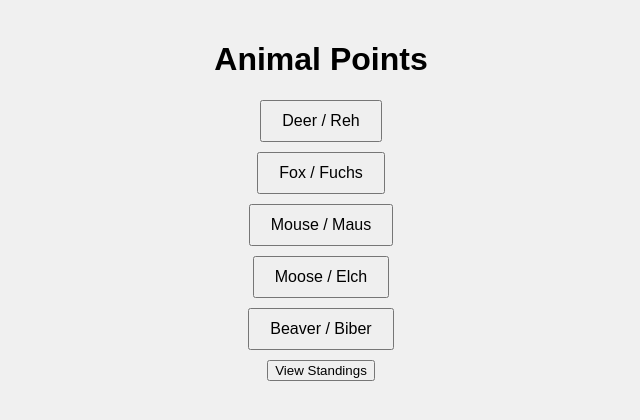
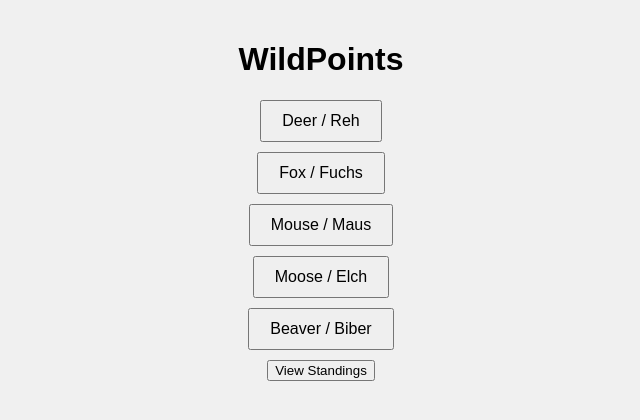
Before and after one commit to GoDeeg/WildPoints, a plain HTML site: page index.html in a window 1280 px wide. Shown: the whole page, without its empty margins (319-959 px from the left). Drawn offline with Linux system fonts and the light colour scheme.

Commit message:
Update index.html

```diff
--- a/index.html
+++ b/index.html
@@ -7,7 +7,7 @@
     <link rel="stylesheet" href="styles.css">
 </head>
 <body>
-    <h1>Animal Points</h1>
+    <h1>WildPoints</h1>
     <div id="animal-list">
         <!-- Animal buttons will be dynamically added here -->
     </div>
```
